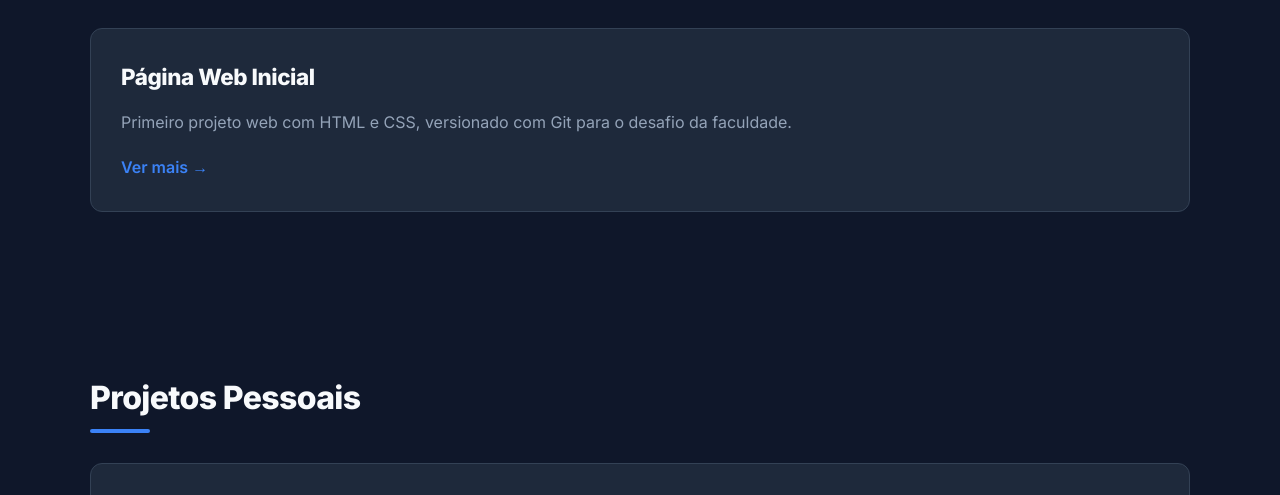
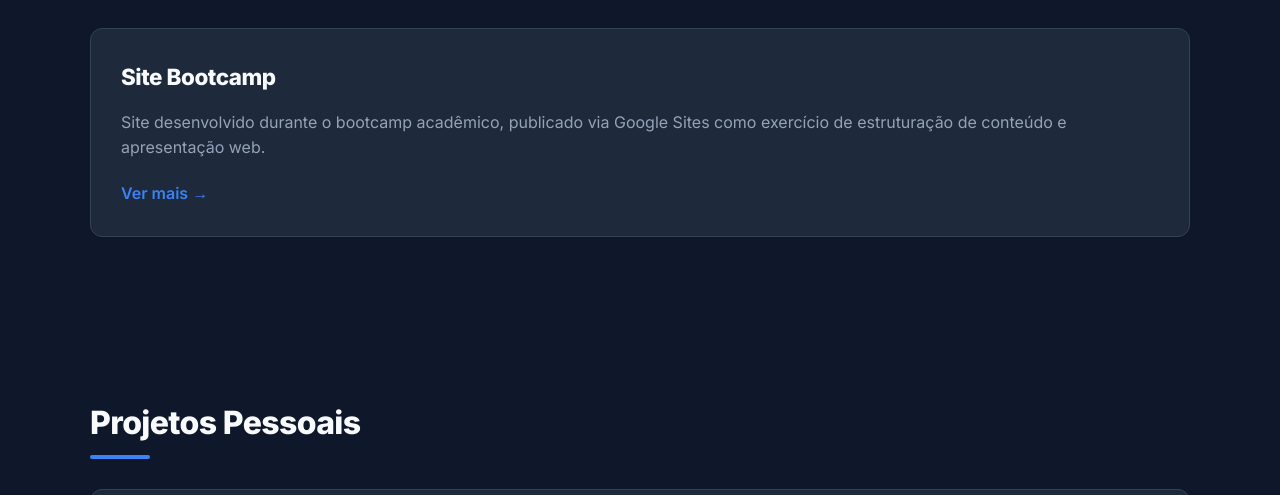
Before and after one commit to Alexandretg07/PortfolioHUB, a plain HTML site: page index.html in a window 1280 px wide. Shown: the part 605-1100 px from the top of the page. Drawn offline with Linux system fonts and the light colour scheme.

Commit message:
Atualiza projetos para exibir apenas o Site Bootcamp

```diff
--- a/index.html
+++ b/index.html
@@ -24,8 +24,8 @@
             <h2 class="section-title">Projetos Acadêmicos</h2>
             <div class="grid">
                 <div class="card">
-                    <h3>Página Web Inicial</h3>
-                    <p>Primeiro projeto web com HTML e CSS, versionado com Git para o desafio da faculdade.</p>
+                    <h3>Site Bootcamp</h3>
+                    <p>Site desenvolvido durante o bootcamp acadêmico, publicado via Google Sites como exercício de estruturação de conteúdo e apresentação web.</p>
                     <a href="projetos_academicos/" class="link">Ver mais &rarr;</a>
                 </div>
                 <!-- Mais projetos podem ser adicionados aqui -->
```
Also changed, not shown: 1 other file.
